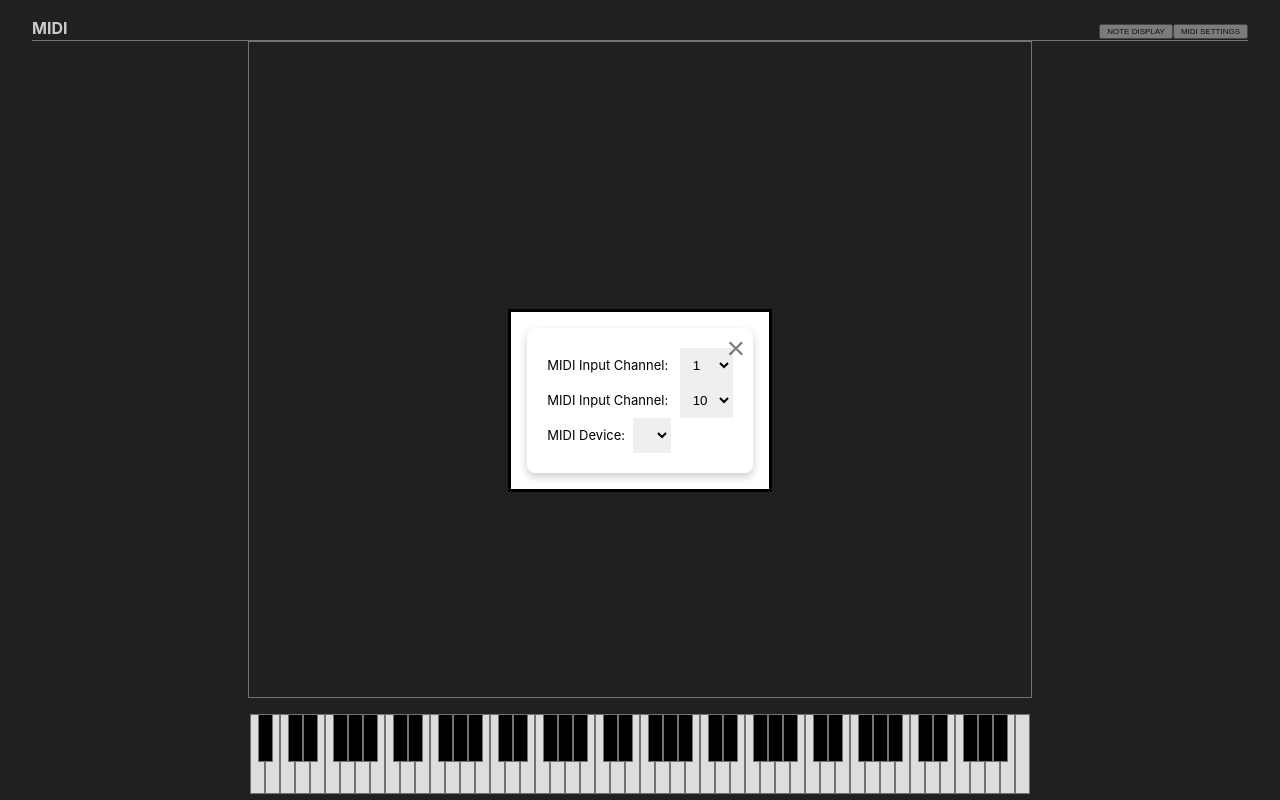
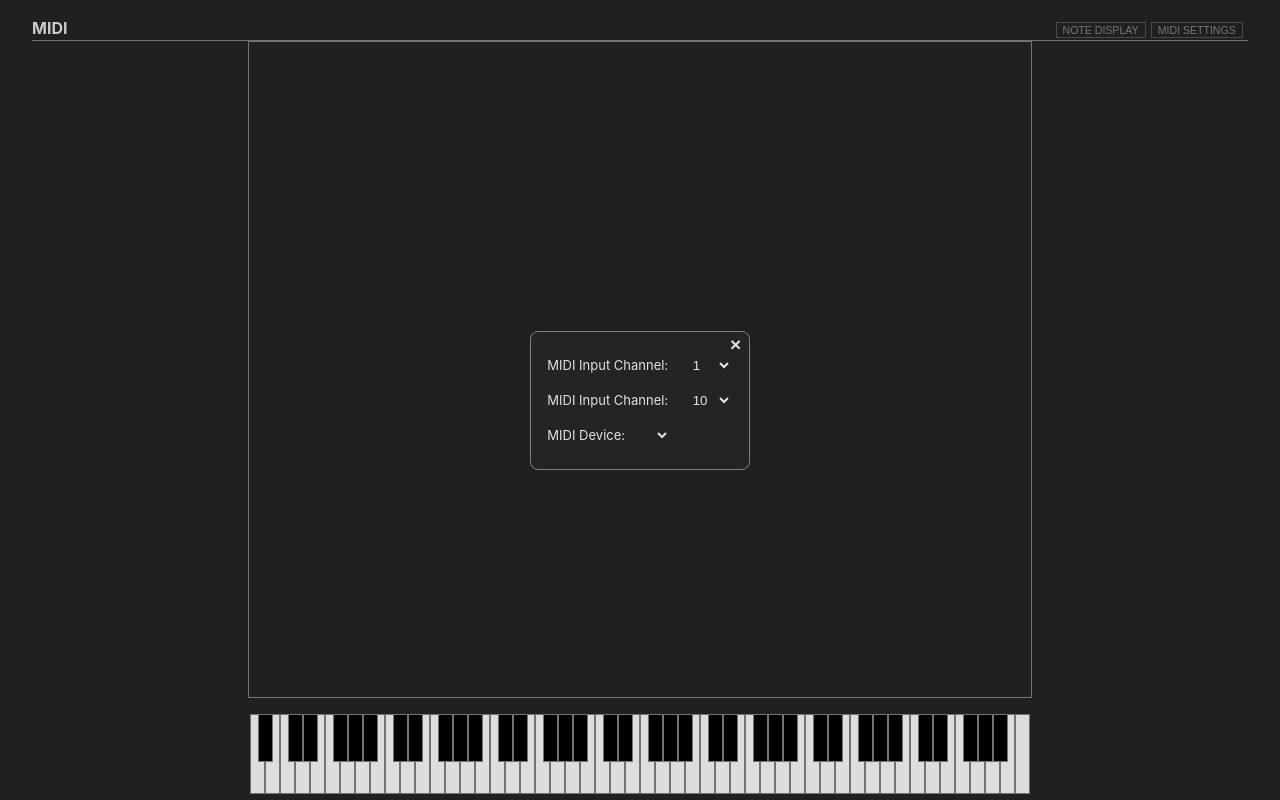
Before and after one commit to leegee/webapp-midi-feathered, a React (Vite) app: page / in a window 1280 px wide. Both pictures are taken after a click on the button "MIDI SETTINGS". Built offline with nearby package versions, Linux system fonts and the light colour scheme.

Commit message:
CSS with auto-invert off :/

```diff
--- a/src/components/Dialog.jsx
+++ b/src/components/Dialog.jsx
@@ -14,11 +14,9 @@ export default function Dialog ( { isOpen, onClose, children } ) {
     }
 
     return (
-        <dialog ref={ dialogRef } className={ styles.mask }>
-            <div className={ styles.dialog }>
-                <button className={ styles[ 'close-button' ] } onClick={ onClose } title='Close' />
-                { children }
-            </div>
+        <dialog ref={ dialogRef } className={ styles.dialog }>
+            <button onClick={ onClose } title='Close'>×</button>
+            { children }
         </dialog>
     );
 }
--- a/src/components/Dialog.module.css
+++ b/src/components/Dialog.module.css
@@ -3,21 +3,30 @@
 .dialog {
     border: none;
     border-radius: 8px;
-    padding: 20px;
-    box-shadow: 0 4px 8px rgba(0, 0, 0, 0.2);
+    padding: 1em;
     position: relative;
+    background-color: var(--midi-app-bg);
+    border: var(--midi-app-border);
+    color: var(--midi-app-fg);
 }
 
-.close-button {
+.dialog * {
+    background-color: var(--midi-app-bg);
+    color: var(--midi-app-fg);
+}
+
+.dialog button {
+    margin: 0;
     position: absolute;
     top: 1pt;
     right: 1pt;
     background: none;
+    font-size: larger;
+    font-weight: bolder;
+    min-width: 1em;
+    min-height: 1em;
+    cursor: pointer;
+    color: var(--midi-app-fg);
+    opacity: 1;
     border: none;
-    font-size: 24pt;
-    cursor: pointer;
 }
-
-.close-button::after {
-    content: '×';
-}
--- a/src/index.css
+++ b/src/index.css
@@ -15,6 +15,7 @@
       hsl(39, 100%, 50%) 10px,
       transparent 10px,
       transparent 20px);
+
   --midi-app-striped-bg-horizontal: repeating-linear-gradient(90deg,
       hsl(39, 100%, 50%),
       hsl(39, 100%, 50%) 10px,
@@ -89,11 +90,19 @@ select:hover {
 }
 
 button {
-  font-size: 50%;
+  font-size: 66%;
   font-weight: 100;
   text-transform: uppercase;
   font-variant: small-caps;
   opacity: 50%;
+  background-color: transparent;
+  color: var(--midi-app-fg);
+  border: var(--midi-app-border);
+  margin-right: 0.5em;
+}
+
+button:last-of-type {
+  margin-right: none;
 }
 
 button:hover {
```
